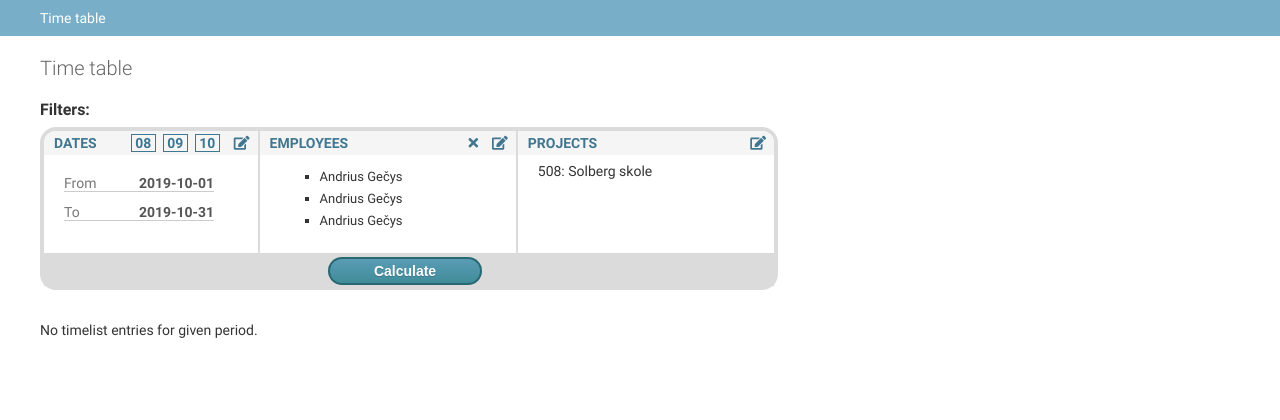
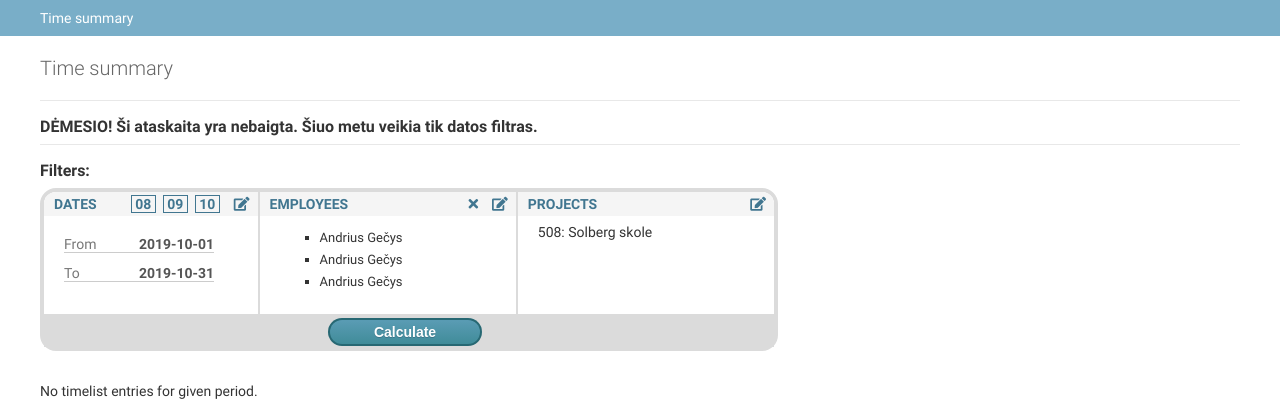
Before and after one commit to andgec/day_on, a Django app: page /reports/time-summary in a window 1280 px wide. Shown: the part 48-468 px from the top of the page. Run offline with Django 3.2, Linux system fonts and the light colour scheme; the visitor is signed in with stand-in values (Sample User, id 1); data comes from the database, SQL or seed files in the repository; data that the repository does not hold is empty; some libraries are stand-ins or nearby versions.

Commit message:
Added menu ling to time summary report.

```diff
--- a/conf/settings.py
+++ b/conf/settings.py
@@ -36,7 +36,7 @@ DEBUG = str(os.environ.get('DEBUG', RUNTIME_ENV not in ('PROD', 'PRODUCTION'))).
 
 ALLOWED_HOSTS = ['127.0.0.1', '10.0.0.111', '10.189.88.155', os.environ.get('WEB_HOST', 'localhost'), os.environ.get('WEB_HOST_2', 'localhost')]
 
-INTERNAL_IPS=['127.0.0.1']
+#INTERNAL_IPS=['127.0.0.1']
 
 # Application definition
 
--- a/templates/admin/base.html
+++ b/templates/admin/base.html
@@ -20,6 +20,7 @@
 	    <div class="dropdown-content">
 	      <a href="{% url 'pdash' %}">{{ _('Project management') }}</a>
           <a href="{% url 'index' %}">{{ _('Time registration') }}</a>
+          <a href="{% url 'report-time-summary' %}">{{ _('Time summary') }}</a>
 	      <a href="{% url 'password_change' %}">{{ _('Change password')}}</a>
 	      <a href="{% url 'logout' %}">{{ _('Log out')}}</a>
 	    </div>
--- a/templates/base.html
+++ b/templates/base.html
@@ -26,6 +26,7 @@
 				      {% if user.is_staff or user.is_superuser %}
 				        <a href="{% url 'admin:index' %}" class='top-menu'>{{ _('Administration') }}</a>
 				        <a href="{% url 'pdash' %}" class='top-menu'>{{ _('Project management') }}</a>
+				        <a href="{% url 'report-time-summary' %}">{{ _('Time summary') }}</a>
 				      {% endif %}
                       <a href="{% url 'index' %}">{{ _('Time registration') }}</a>
 				      <a href="{% url 'password_change' %}">{{ _('Change password')}}</a>
--- a/templates/reports/time_summary/base_ts.html
+++ b/templates/reports/time_summary/base_ts.html
@@ -2,7 +2,10 @@
 
 {% block content_top %}
 	<div id="content">
-	  <h1>{{ _('Time table') }}</h1>
+	  <h1>{{ _('Time summary') }}</h1>
+	  <hr>
+	  <h2>DĖMESIO! Ši ataskaita yra nebaigta. Šiuo metu veikia tik datos filtras.</h2>
+	  <hr>
    	<div id="content_main">
 {% endblock %}
 {% block content_bottom %}
--- a/templates/reports/time_summary/time_summary.html
+++ b/templates/reports/time_summary/time_summary.html
@@ -16,7 +16,7 @@
 
 {% block breadcrumbs %}
 		<div class="breadcrumbs">
-			<a href={% url 'report-time-summary' %}>{{ _('Time table') }}</a>
+			<a href={% url 'report-time-summary' %}>{{ _('Time summary') }}</a>
 		</div>
 {% endblock %}
 {% block content %}
```
Also changed, not shown: conf/locale/lt/LC_MESSAGES/django.po, conf/locale/nb/LC_MESSAGES/django.po, 2 other files.
